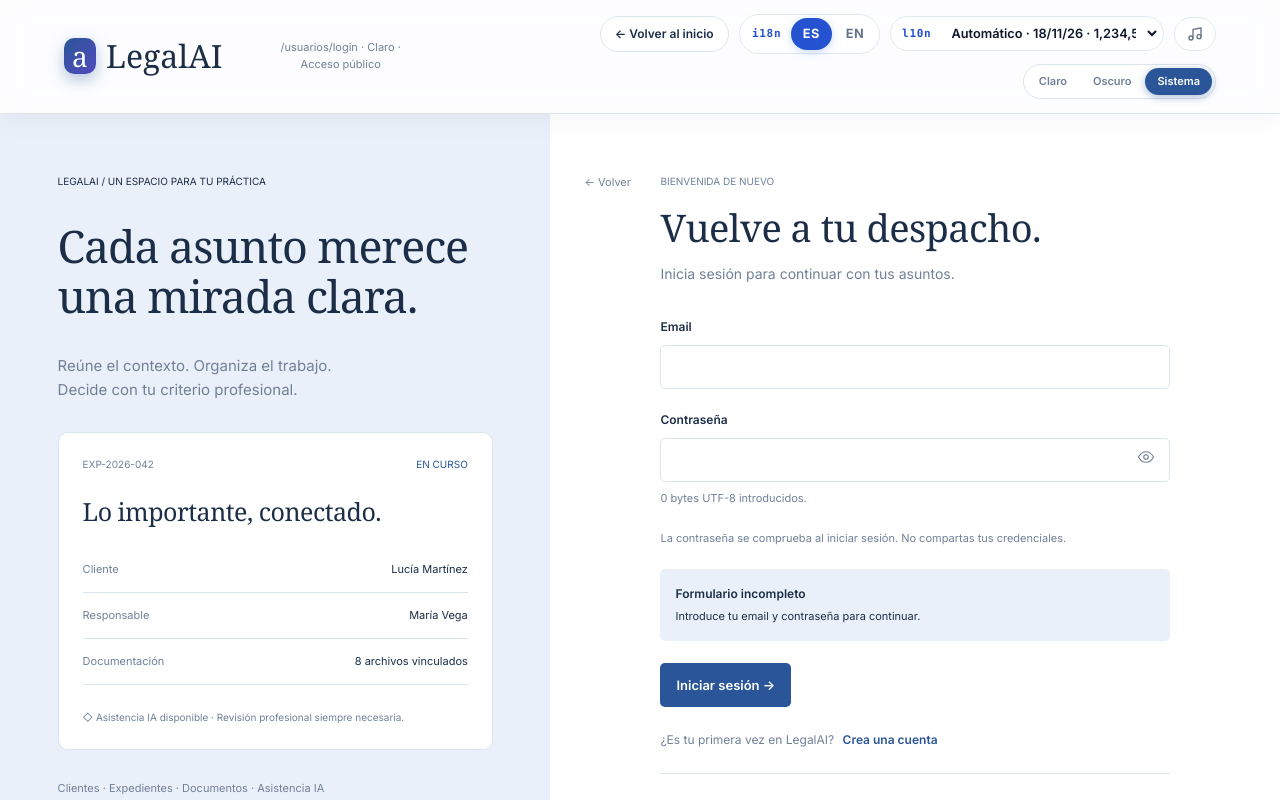
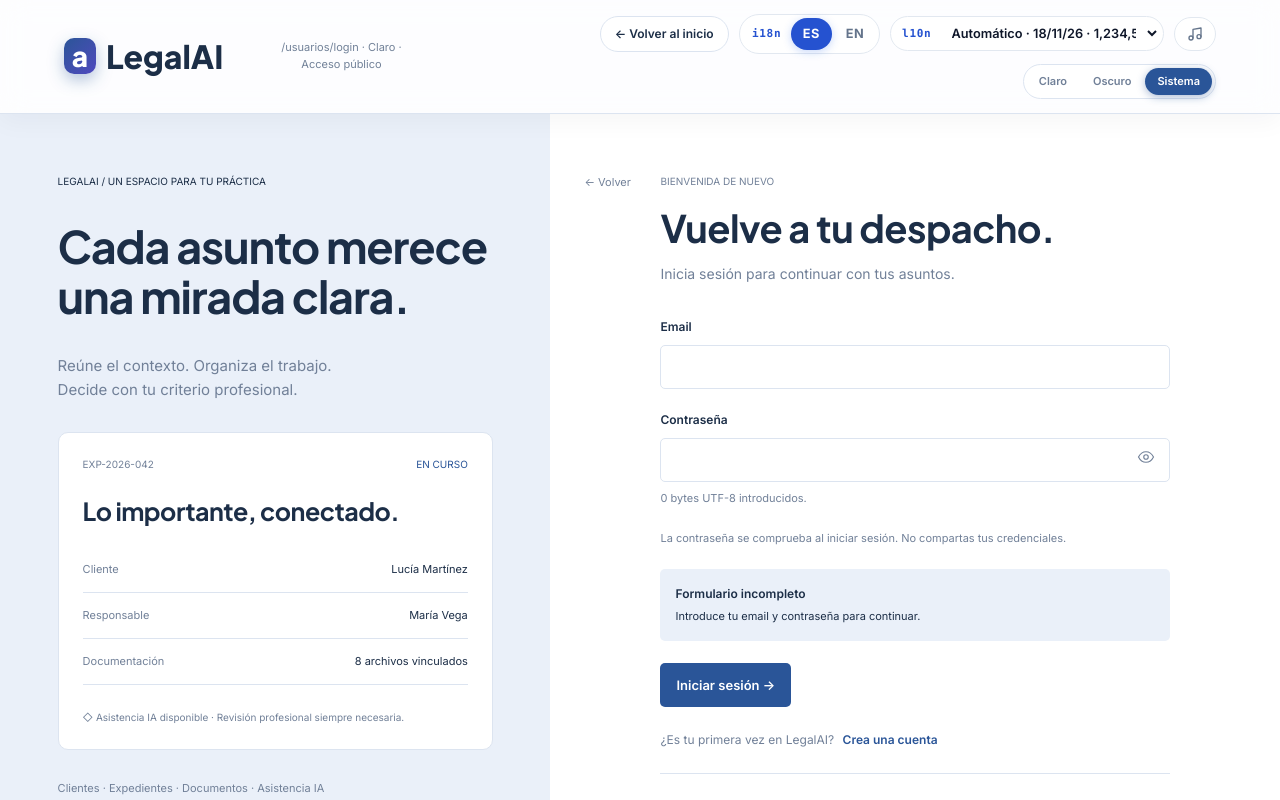
Before and after one commit to SlayerBlank/LegalAI-Frontend, an Angular app: page /usuarios/login in a window 1280 px wide. Shown: the top 800 px of the page. Built offline with nearby package versions, Linux system fonts and the light colour scheme.

Commit message:
feat(ui): titulos con Plus Jakarta Sans en lugar de Georgia
La marca, los titulos del login, registro, inicio, dashboard y 404 pasan de Georgia a una fuente geometrica actual (peso 700-800) cargada desde Google Fonts.

```diff
--- a/src/app/components/dashboard-main/dashboard-home.css
+++ b/src/app/components/dashboard-main/dashboard-home.css
@@ -27,9 +27,7 @@
 .dashboard h1 {
   overflow-wrap: anywhere;
   font:
-    400 clamp(32px, 2.8vw, 44px)/1.15 Georgia,
-    'Times New Roman',
-    serif;
+    700 clamp(32px, 2.8vw, 44px)/1.15 var(--font-display);
   letter-spacing: -0.025em;
   margin: 0 0 14px;
 }
@@ -252,9 +250,7 @@
 }
 .ai-card h2 {
   font:
-    400 30px/1.2 Georgia,
-    'Times New Roman',
-    serif;
+    700 30px/1.2 var(--font-display);
   letter-spacing: -0.02em;
   margin: 16px 0;
 }
--- a/src/app/components/dashboard-main/sidebar-component/sidebar-component.css
+++ b/src/app/components/dashboard-main/sidebar-component/sidebar-component.css
@@ -30,9 +30,7 @@ aside {
   gap: 11px;
   color: var(--text);
   font:
-    32px/1 Georgia,
-    'Times New Roman',
-    serif;
+    800 32px/1 var(--font-display);
   text-decoration: none;
 }
 .brand-mark {
--- a/src/app/components/errors/not-found/not-found.css
+++ b/src/app/components/errors/not-found/not-found.css
@@ -20,9 +20,7 @@
 }
 .error-copy h1 {
   font:
-    400 clamp(38px, 3.9vw, 56px)/1.12 Georgia,
-    'Times New Roman',
-    serif;
+    700 clamp(38px, 3.9vw, 56px)/1.12 var(--font-display);
   letter-spacing: -0.02em;
   margin: 28px 0;
 }
@@ -78,9 +76,7 @@
 }
 .error-number {
   font:
-    400 clamp(100px, 10vw, 144px)/1 Georgia,
-    'Times New Roman',
-    serif;
+    700 clamp(100px, 10vw, 144px)/1 var(--font-display);
   color: var(--pub-blue);
   letter-spacing: -0.045em;
   display: block;
--- a/src/app/components/landing-pageComponent/landing-pageComponent.css
+++ b/src/app/components/landing-pageComponent/landing-pageComponent.css
@@ -53,7 +53,7 @@ button:focus-visible {
 h1,
 h2,
 .brand {
-  font-family: Georgia, 'Times New Roman', serif;
+  font-family: var(--font-display);
   font-weight: 400;
 }
 h1,
--- a/src/app/components/landing-pageComponent/landing-sections.css
+++ b/src/app/components/landing-pageComponent/landing-sections.css
@@ -114,7 +114,7 @@ section[id] {
   flex-wrap: wrap;
 }
 .ai-example h3 {
-  font-family: Georgia, 'Times New Roman', serif;
+  font-family: var(--font-display);
   font-size: 26px;
   font-weight: 400;
   margin: 20px 0;
@@ -153,7 +153,7 @@ section[id] {
   padding-top: 18px;
 }
 .step-number {
-  font-family: Georgia, 'Times New Roman', serif;
+  font-family: var(--font-display);
   font-size: 36px;
   color: var(--lp-blue);
   line-height: 1;
--- a/src/app/shared/public-auth/public-auth-frame.css
+++ b/src/app/shared/public-auth/public-auth-frame.css
@@ -20,9 +20,7 @@
 }
 .institution h2 {
   font:
-    400 clamp(34px, 3.5vw, 48px)/1.12 Georgia,
-    'Times New Roman',
-    serif;
+    700 clamp(34px, 3.5vw, 48px)/1.12 var(--font-display);
   letter-spacing: -0.025em;
   margin: 32px 0;
 }
@@ -51,9 +49,7 @@
 }
 .example-card h3 {
   font:
-    400 25px/1.25 Georgia,
-    'Times New Roman',
-    serif;
+    700 25px/1.25 var(--font-display);
   margin: 24px 0 20px;
 }
 .example-card dl {
--- a/src/app/shared/public-auth/public-form.css
+++ b/src/app/shared/public-auth/public-form.css
@@ -8,9 +8,7 @@
 }
 .form-title {
   font:
-    400 38px/1.2 Georgia,
-    'Times New Roman',
-    serif;
+    700 38px/1.2 var(--font-display);
   letter-spacing: -0.015em;
   margin: 0 0 12px;
 }
--- a/src/app/shared/public-auth/public-header.css
+++ b/src/app/shared/public-auth/public-header.css
@@ -20,9 +20,7 @@ a {
   align-items: center;
   gap: 10px;
   font:
-    32px/1 Georgia,
-    'Times New Roman',
-    serif;
+    800 32px/1 var(--font-display);
   white-space: nowrap;
 }
 .brand-mark {
--- a/src/index.html
+++ b/src/index.html
@@ -8,7 +8,7 @@
   <link rel="icon" type="image/x-icon" href="favicon.ico">
   <link rel="preconnect" href="https://fonts.googleapis.com">
   <link rel="preconnect" href="https://fonts.gstatic.com" crossorigin>
-  <link rel="stylesheet" href="https://fonts.googleapis.com/css2?family=Inter:wght@400;500;600;700;800&display=swap">
+  <link rel="stylesheet" href="https://fonts.googleapis.com/css2?family=Inter:wght@400;500;600;700;800&family=Plus+Jakarta+Sans:wght@600;700;800&display=swap">
 </head>
 <body>
   <app-root></app-root>
```
